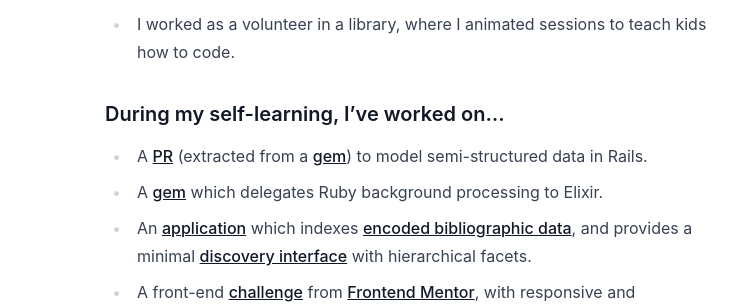
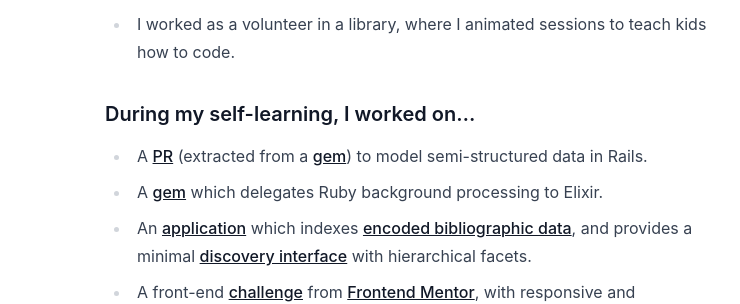
Before and after one commit to Mansakondo/Mansakondo.github.io, a Jekyll site: the page built from index.md, in a window 1280 px wide. Shown: the part 354-658 px from the top of the page, without its empty margins (0-740 px from the left). Built offline with Jekyll 4.4.1, drawn with Linux system fonts in a browser that asks for light colours; nearby versions of some CDN libraries.

Commit message:
Update resume

```diff
--- a/index.md
+++ b/index.md
@@ -15,7 +15,7 @@ title: "Mansa Keïta"
 * I worked as a volunteer in a library, where I animated sessions to teach kids how to
 		code.
 
-### During my self-learning, I've worked on...
+### During my self-learning, I worked on...
 * A [PR](https://github.com/rails/rails/pull/43399) (extracted from a [gem](https://github.com/mansakondo/activemodel-embedding)) to model semi-structured data in Rails.
 * A [gem](https://github.com/mansakondo/parallelixir) which delegates Ruby background processing to Elixir.
 * An [application](https://karan-demo.herokuapp.com/) which indexes [encoded bibliographic data](https://en.wikipedia.org/wiki/MARC_standards), and provides a minimal [discovery interface](https://blog.andornot.com/blog/discovery-interfaces-a-new-opac-for-libraries/) with hierarchical facets.
```
